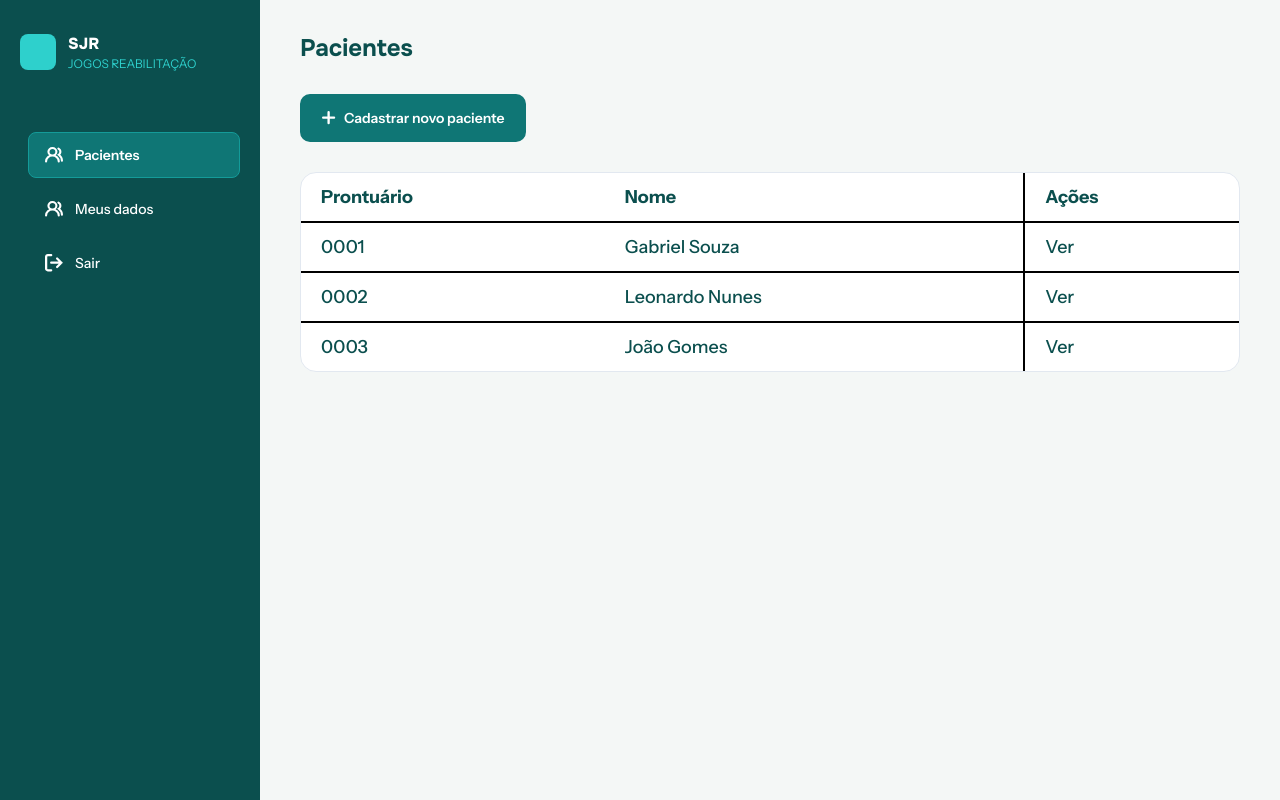
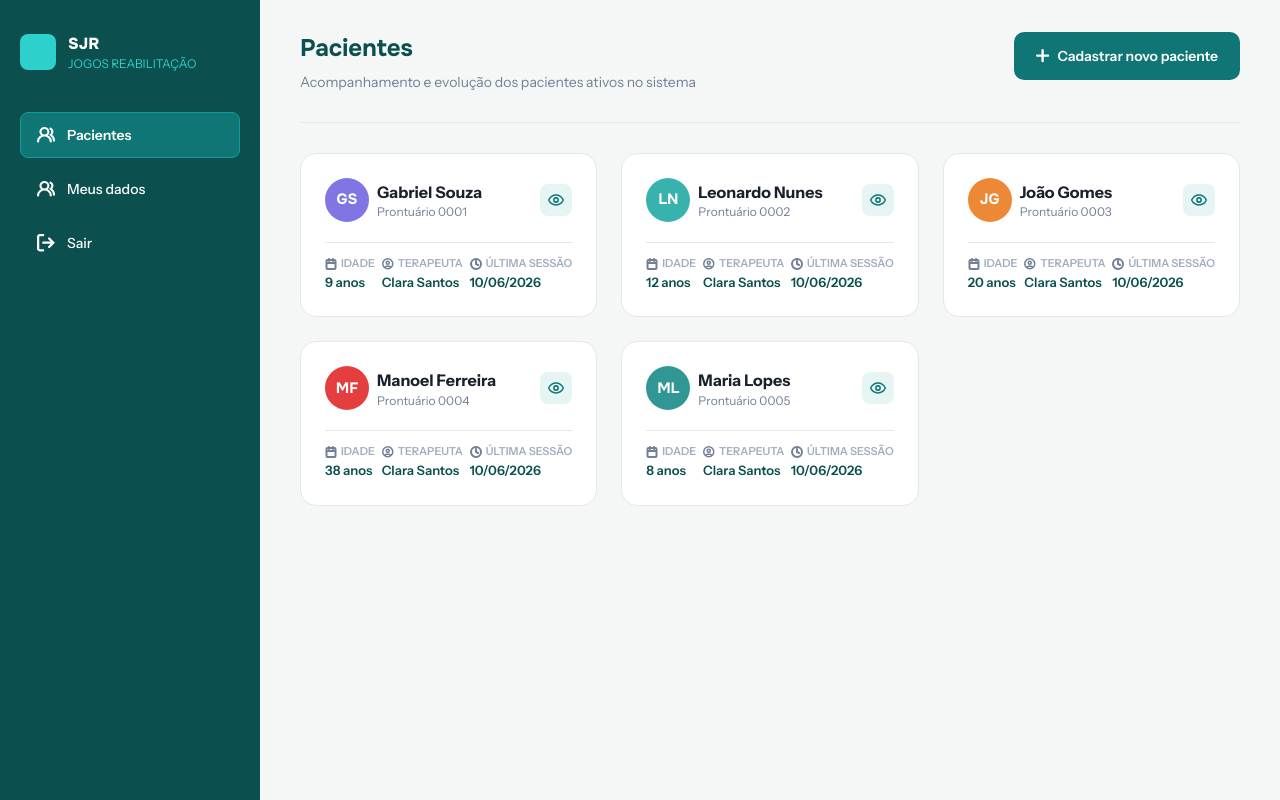
Before and after one commit to LucasDeComi/Jogos-IC, a React (Vite) app in the folder frontend/web/: page /app/patients in a window 1280 px wide. Built offline with nearby package versions, Linux system fonts and the light colour scheme.

Commit message:
Reajustando design da página de listar pacientes

```diff
--- a/frontend/web/src/components/layout/Aside.jsx
+++ b/frontend/web/src/components/layout/Aside.jsx
@@ -1,11 +1,11 @@
-import Link from "../ui/AsideLink"
-import logo from "../../assets/icons/logo.svg"
-import patients from "../../assets/icons/patients.svg"
-import quit from "../../assets/icons/quit.svg"
+import Link from "../ui/AsideLink";
+import logo from "../../assets/icons/logo.svg";
+import patients from "../../assets/icons/patients.svg";
+import quit from "../../assets/icons/quit.svg";
 
 export default function Aside() {
   return (
-    <aside className="flex flex-col items-center gap-15 px-5 py-8 min-w-65 bg-[var(--primary)]">
+    <aside className="flex flex-col items-center gap-10 px-5 py-8 min-w-65 bg-[var(--primary)]">
       <div className="flex gap-3 items-center w-full">
         <span className="bg-[#2ED0CC] w-9 h-9 rounded-lg" />
         <div className="flex flex-col h-full justify-between">
@@ -18,11 +18,17 @@ export default function Aside() {
           <h2 className="text-[#2ED0CC] text-xs">JOGOS REABILITAÇÃO</h2>
         </div>
       </div>
-        <nav className="flex flex-col gap-2 pl-2 w-full">
-            <Link to="/app/patients" icon={patients}>Pacientes</Link>
-            <Link to="/app/settings" icon={patients}>Meus dados</Link>
-            <Link to="/login" icon={quit}>Sair</Link>
+      <nav className="flex flex-col gap-2 w-full">
+        <Link to="/app/patients" icon={patients}>
+          Pacientes
+        </Link>
+        <Link to="/app/settings" icon={patients}>
+          Meus dados
+        </Link>
+        <Link to="/login" icon={quit}>
+          Sair
+        </Link>
       </nav>
     </aside>
-  )
+  );
 }
--- /dev/null
+++ b/frontend/web/src/components/ui/Description.jsx
@@ -0,0 +1,5 @@
+export default function Description({ children }) {
+  return (
+    <h3 className="text-sm text-[#718096]">{children}</h3>
+  )
+}
--- a/frontend/web/src/components/ui/Input.jsx
+++ b/frontend/web/src/components/ui/Input.jsx
@@ -15,7 +15,7 @@ export default function Input({
 
   return (
     <div className={`flex flex-col items-start gap-1 ${className}`}>
-      {label && <label className="text-sm font-semibold">{label}</label>}
+      {label && <label className="text-sm font-semibold text-[var(--text-black)]">{label}</label>}
 
       <div className="flex w-full items-center overflow-hidden rounded-lg border border-[var(--border)] bg-white">
         {icon && (
@@ -29,7 +29,7 @@ export default function Input({
           placeholder={placeholder}
           value={value}
           onChange={onChange}
-          className="w-full border-0 bg-transparent p-2.5 text-sm text-[#0F172A] outline-none placeholder-[#A0AEC0]"
+          className="w-full border-0 bg-transparent p-2.5 text-sm text-[var(--text-black)] outline-none placeholder-[#A0AEC0]"
         />
 
         {type === "password" && (
--- /dev/null
+++ b/frontend/web/src/components/ui/PatientCard.jsx
@@ -0,0 +1,58 @@
+import { Link } from "react-router-dom";
+import Panel from "./Panel"
+import PatientCardItem from "./PatientCardItem";
+import User from "../../utils/User"
+import view from "../../assets/icons/view.svg"
+import calendar from "../../assets/icons/calendar.svg"
+import userIcon from "../../assets/icons/userIcon.svg"
+import clock from "../../assets/icons/clock.svg"
+
+export default function PatientCard({ color, name, id, age }) {
+  const patient = new User(name);
+
+  return (
+    <Panel className="flex flex-col gap-3 p-6">
+      <section className="flex justify-between items-center w-full mb-2">
+        <div className="flex items-center gap-2">
+          <span
+            className="flex justify-center items-center w-11 h-11 rounded-full text-white text-[15px] font-bold"
+            style={{ backgroundColor: color, fontFamily: '"Onest", "Inter", sans-serif' }}
+          >
+            {patient.getInitials()}
+          </span>
+          <div className="flex flex-col justify-center">
+            <h4 className="text-[16px] text-[var(--text-black)] font-bold">{name}</h4>
+            <span className="text-xs text-[#718096]">Prontuário {id}</span>
+          </div>
+        </div>
+        <Link
+          className={`
+            flex justify-center items-center w-8 h-8 border border-transparent bg-[#E6F4F4] rounded-lg
+            transition-colors duration-150 hover:bg-[#D4EAEA] hover:border-[#A8CCCC]
+          `}
+          to={`/app/patients/${id}`}
+        >
+          <img src={view} className="w-4 h-4" />
+        </Link>
+      </section>
+      <hr />
+      <section className="flex justify-between items-center">
+        <PatientCardItem
+          icon={calendar}
+          title="IDADE"
+          value={`${age} anos`}
+        />
+        <PatientCardItem
+          icon={userIcon}
+          title="TERAPEUTA"
+          value="Clara Santos"
+        />
+        <PatientCardItem
+          icon={clock}
+          title="ÚLTIMA SESSÃO"
+          value="10/06/2026"
+        />
+      </section>
+    </Panel>
+  )
+}
--- /dev/null
+++ b/frontend/web/src/components/ui/PatientCardItem.jsx
@@ -0,0 +1,11 @@
+export default function PatientCardItem({ icon = null, title, value }) {
+  return (
+    <div className="flex flex-col justify-center items-start">
+        <div className="flex items-center gap-1">
+            <img src={icon} className="w-3 h-3" />
+            <h5 className="text-[11px] text-[#A0AEC0] font-semibold">{title.toUpperCase()}</h5>
+        </div>
+        <span className="text-[13px] font-semibold">{value}</span>
+    </div>
+  )
+}
--- a/frontend/web/src/context/PatientContext.jsx
+++ b/frontend/web/src/context/PatientContext.jsx
@@ -5,9 +5,11 @@ export const PatientContext = createContext();
 
 export function PatientProvider({ children }) {
     const [patients, setPatients] = useState([
-        new Patient("0001", "Gabriel Souza", [0, 1, 2]),
-        new Patient("0002", "Leonardo Nunes", [0, 2, 3, 4]),
-        new Patient("0003", "João Gomes", [0, 2, 4]),
+        new Patient("0001", "Gabriel Souza", 9, [0, 1, 2]),
+        new Patient("0002", "Leonardo Nunes", 12, [0, 2, 3, 4]),
+        new Patient("0003", "João Gomes", 20, [0, 2, 4]),
+        new Patient("0004", "Manoel Ferreira", 38, [1, 3, 4]),
+        new Patient("0005", "Maria Lopes", 8, [1, 2, 4, 5])
     ]);
 
     function findPatient(id) {
--- a/frontend/web/src/index.css
+++ b/frontend/web/src/index.css
@@ -7,6 +7,7 @@
     --primary: #0B4F4E;
     --button: #0F7675;
     --hover: #0F7675;
+    --text-black: #1A202C;
     font-family: "Instrument Sans", "Segoe UI", sans-serif;
 }
 
@@ -25,3 +26,8 @@ body {
 * {
     box-sizing: border-box;
 }
+
+hr {
+    width: 100%;
+    border-color: #E2E8F0;
+}
--- a/frontend/web/src/pages/PatientList.jsx
+++ b/frontend/web/src/pages/PatientList.jsx
@@ -1,12 +1,12 @@
-import { useContext } from "react"
-import { useNavigate, Link } from "react-router-dom"
-import { PatientContext } from "../context/PatientContext"
-import Title from "../components/ui/Title"
-import Button from "../components/ui/Button"
-import Table from "../components/ui/Table"
-import TableHeaderCell from "../components/ui/TableHeaderCell"
-import TableBodyCell from "../components/ui/TableBodyCell"
-import addIcon from "../assets/icons/add.svg"
+import { useContext } from "react";
+import { useNavigate, Link } from "react-router-dom";
+import { PatientContext } from "../context/PatientContext";
+import profileColors from "../utils/profileColors";
+import Title from "../components/ui/Title";
+import Description from "../components/ui/Description";
+import Button from "../components/ui/Button";
+import PatientCard from "../components/ui/PatientCard";
+import addIcon from "../assets/icons/add.svg";
 
 export default function PatientList() {
   const { patients } = useContext(PatientContext);
@@ -15,7 +15,11 @@ export default function PatientList() {
 
   return (
     <section className="flex flex-col items-start gap-7.5">
+      <div className="flex w-full items-start justify-between">
+        <div className="flex flex-col gap-2">
           <Title>Pacientes</Title>
+          <Description>Acompanhamento e evolução dos pacientes ativos no sistema</Description>
+        </div>
         <Button
           type="primary"
           onClick={() => navigate("/app/patients/register")}
@@ -23,26 +27,18 @@ export default function PatientList() {
         >
           Cadastrar novo paciente
         </Button>
-      <Table>
-        <thead>
-          <tr>
-            <TableHeaderCell bb pl>Prontuário</TableHeaderCell>
-            <TableHeaderCell bb>Nome</TableHeaderCell>
-            <TableHeaderCell bb bl pl>Ações</TableHeaderCell>
-          </tr>
-        </thead>
-        <tbody>
+      </div>
+      <hr />
+      <div className="grid grid-cols-3 gap-6 w-full">
         {patients && patients.map((patient, index) => (
-            <tr key={patient.id ?? index}>
-              <TableBodyCell bb={index !== patients.length - 1} pl>{patient.id}</TableBodyCell>
-              <TableBodyCell bb={index !== patients.length - 1}>{patient.name}</TableBodyCell>
-              <TableBodyCell bb={index !== patients.length - 1} bl>
-                <Link className="hover:underline" to={`/app/patients/${patient.id}`}>Ver</Link>
-              </TableBodyCell>
-            </tr>
+          <PatientCard
+            color={profileColors[index % profileColors.length]}
+            name={patient.name}
+            id={patient.id}
+            age={patient.age}
+          />
         ))}
-        </tbody>
-      </Table>
+      </div>
     </section>
-  )
+  );
 }
--- a/frontend/web/src/utils/Patient.js
+++ b/frontend/web/src/utils/Patient.js
@@ -2,9 +2,10 @@ import User from "./User";
 import { patientSettings as settings } from "./settings";
 
 export default class Patient extends User {
-    constructor(_id, _name, _games = []) {
+    constructor(_id, _name, _age, _games = []) {
         super(_name);
         this.id = _id;
+        this.age = _age;
         this.games = _games;
         this.theme = settings.theme;
         this.style = settings.style;
--- /dev/null
+++ b/frontend/web/src/utils/profileColors.js
@@ -0,0 +1,3 @@
+const profileColors = ["#8075E3", "#38B2AC", "#ED8936", "#E53E3E", "#319795"]
+
+export default profileColors;
```
Also changed, not shown: frontend/web/src/assets/icons/calendar.svg (renamed from frontend/web/src/assets/icons/age.svg), frontend/web/src/assets/icons/clock.svg (renamed from frontend/web/src/assets/icons/lastSession.svg). Lines whose indentation alone changed are shown as unchanged.
